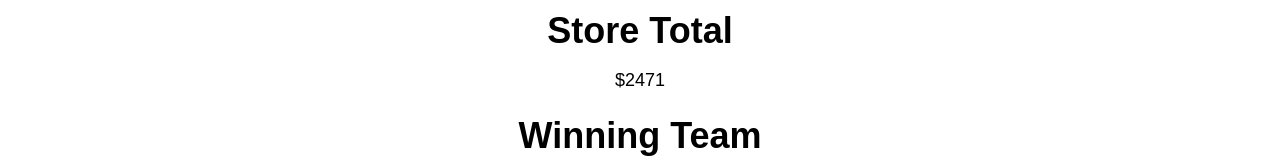
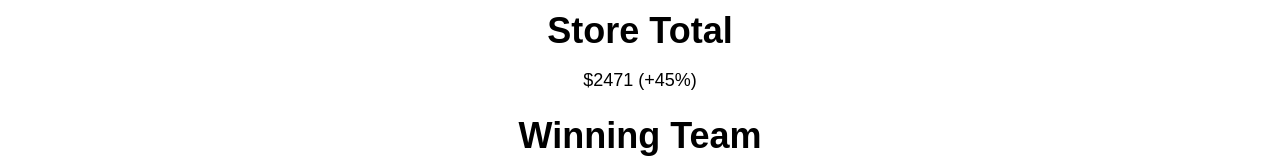
Before and after one commit to chancesmith/sk-team-competition, a React (Create React App) app: page / in a window 1280 px wide. Shown: the part 314-474 px from the top of the page. Built offline with nearby package versions, Linux system fonts and the light colour scheme.

Commit message:
adds percentage change

```diff
--- a/src/App.js
+++ b/src/App.js
@@ -16,7 +16,8 @@ class App extends Component {
           {name:'Clayton', total: 0, color: "blue"},
           {name:'Lizzie', total: 0, color: "green"}
         ],
-        storeTotal: 0
+        storeTotal: 0,
+        lastYearTotal: 1700
     };
   }
 
@@ -28,6 +29,14 @@ class App extends Component {
       this.state.storeTotal += teamsList[a].total;
       console.log(teamsList[a].total + " + " + this.state.storeTotal);
     }
+  }
+
+  showPercentChange(num){
+    let percentChange = Math.floor( ((this.state.storeTotal/1700)-1)*100 );
+    if (percentChange > 0)
+      return "+"+percentChange;
+    else
+      return percentChange;
   }
 
   showHighestTeam(){
@@ -139,7 +148,7 @@ class App extends Component {
         <Header />
         <div className="App-intro">
           <h1>Store Total</h1>
-          <p>${this.state.storeTotal}</p>
+          <p>${this.state.storeTotal} ({this.showPercentChange(this.state.lastYearTotal)}%)</p>
           <h1>Winning Team</h1>
           {this.showHighestTeam()}
           <div className="team-list">
```
